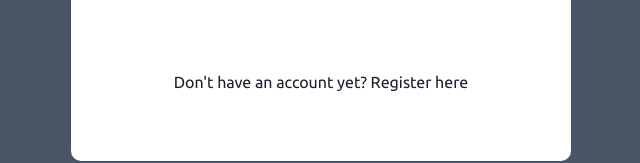
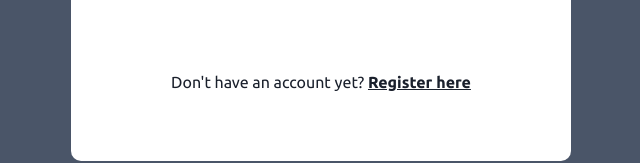
Before and after one commit to mathiaswakgari/Texting-WebApp, a React (Vite) app: page /login in a window 1280 px wide. Shown: the part 539-702 px from the top of the page, without its empty margins (319-959 px from the left). Built offline with nearby package versions, Linux system fonts and the light colour scheme; no server answers.

Commit message:
Add Logging state to Login.

```diff
--- a/src/components/Login.tsx
+++ b/src/components/Login.tsx
@@ -2,21 +2,25 @@ import { Box, Heading, VStack, Text } from "@chakra-ui/react";
 import LoginForm from "./LoginForm";
 import { useState } from "react";
 import { auth, login } from "../services/firebase";
-import { useNavigate } from "react-router-dom";
+import { Link, useNavigate } from "react-router-dom";
 
 export interface User {
   email: string;
   password: string;
 }
 
-const LoginUser = async (loginCredential: User) => {
-  if (Object.keys(loginCredential).length !== 0) {
-    await login(auth, loginCredential.email, loginCredential.password);
-  }
-};
-
 const Login = () => {
   const navigate = useNavigate();
+  const [isLogging, setIsLogging] = useState(false);
+
+  const LoginUser = async (loginCredential: User) => {
+    setIsLogging(true);
+    if (Object.keys(loginCredential).length !== 0) {
+      await login(auth, loginCredential.email, loginCredential.password)
+        .then(() => setIsLogging(true))
+        .catch((error) => {});
+    }
+  };
 
   return (
     <Box height={"100vh"} width={"100vw"} bg={"gray.600"}>
@@ -39,9 +43,17 @@ const Login = () => {
                   })
                   .catch((error) => {});
               }}
+              isLogging={isLogging}
             />
             <Box>
-              <Text>Don't have an account yet? Register here</Text>
+              <Text>
+                Don't have an account yet?{" "}
+                <Link to={"/register"}>
+                  <Text as={"u"} fontWeight={"semibold"}>
+                    Register here
+                  </Text>
+                </Link>
+              </Text>
             </Box>
           </VStack>
         </Box>
--- a/src/components/LoginForm.tsx
+++ b/src/components/LoginForm.tsx
@@ -25,15 +25,16 @@ const schema = z.object({
 
 interface Props {
   onSubmit: (data: User) => void;
+  isLogging: boolean;
 }
 
 type FormData = z.infer<typeof schema>;
 
-const LoginForm = ({ onSubmit }: Props) => {
+const LoginForm = ({ onSubmit, isLogging }: Props) => {
   const {
     register,
     handleSubmit,
-    formState: { errors, isValid },
+    formState: { errors },
   } = useForm<FormData>({
     resolver: zodResolver(schema),
   });
@@ -88,7 +89,12 @@ const LoginForm = ({ onSubmit }: Props) => {
           )}
         </Box>
         <Box mt={5}>
-          <Button type="submit" colorScheme="green" w={"96"}>
+          <Button
+            isLoading={isLogging}
+            type="submit"
+            colorScheme="green"
+            w={"96"}
+          >
             Login
           </Button>
         </Box>
```
